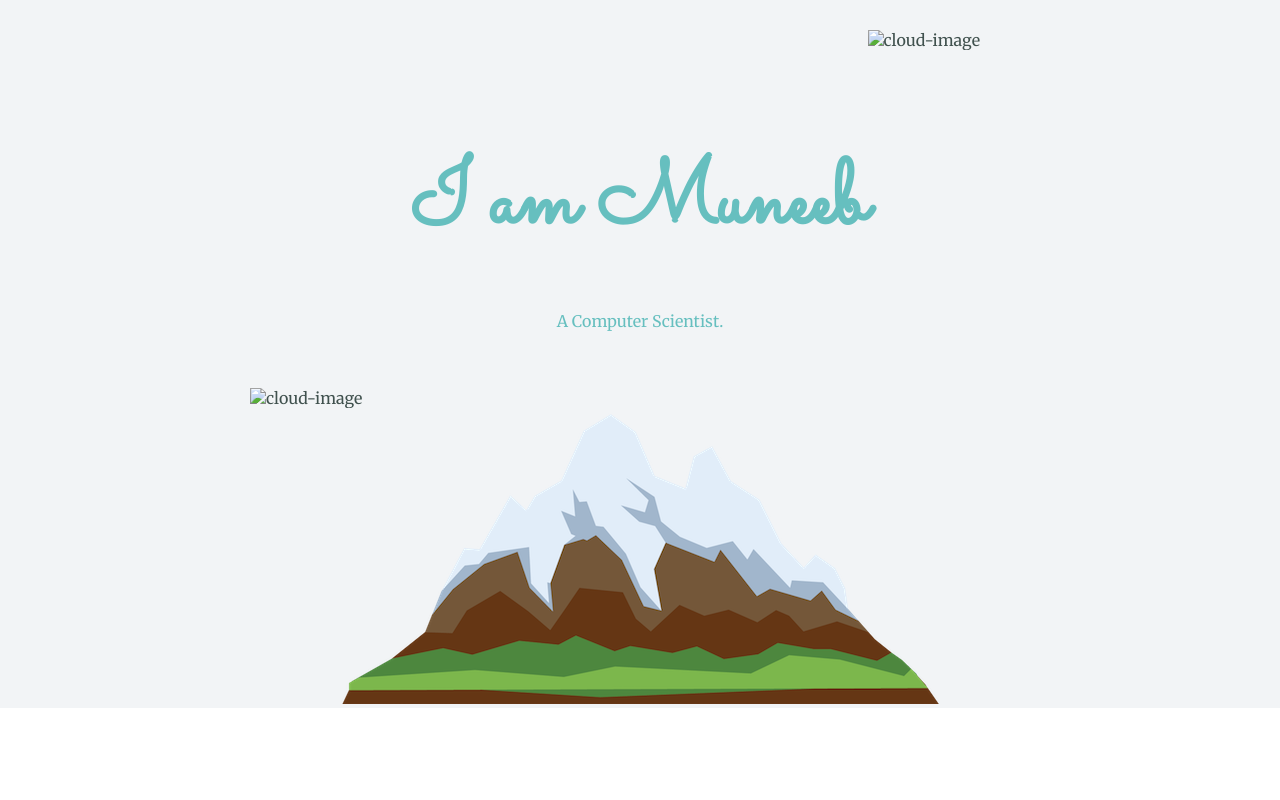
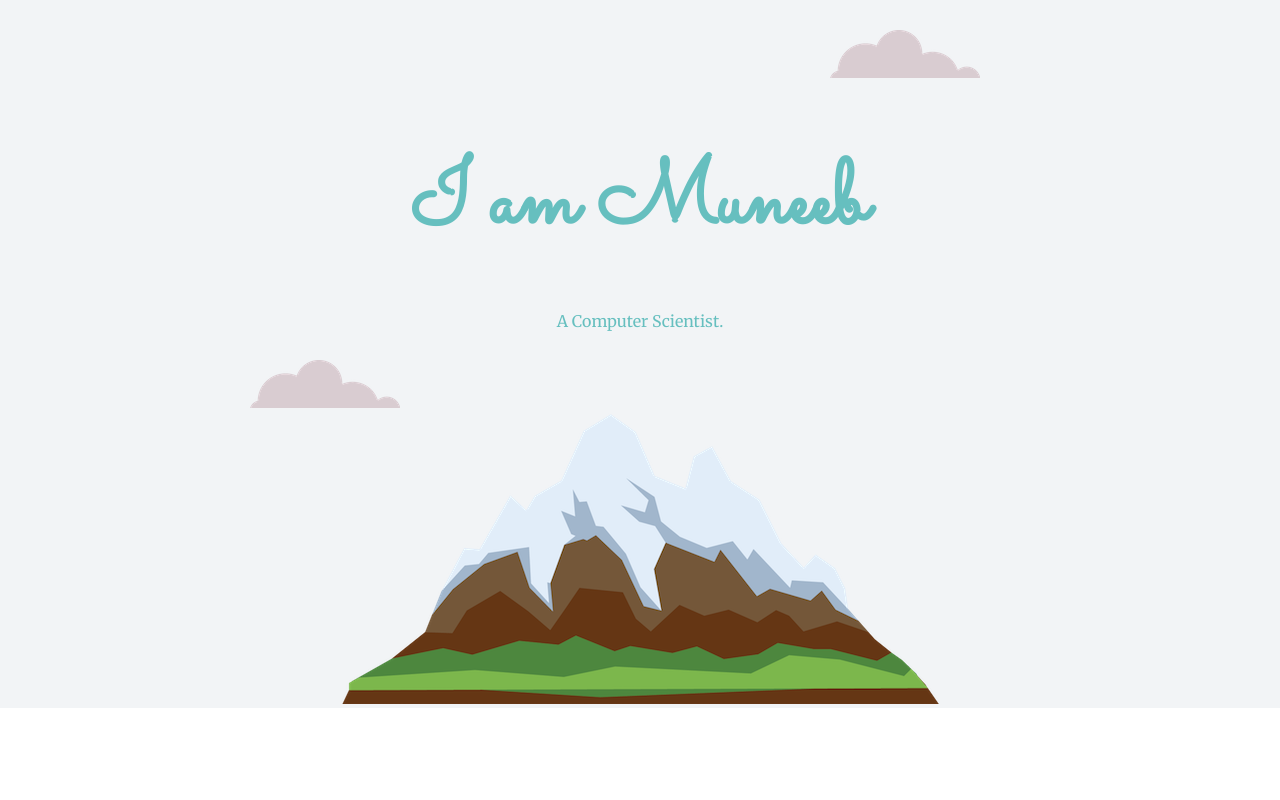
Before and after one commit to hussainghazali/Web-Programming-Assignment-02, a plain HTML site: page AboutMe.html in a window 1280 px wide. Shown: the top 800 px of the page. Drawn offline with Linux system fonts and the light colour scheme; files that its build step writes are made by us from their sources; files whose address does not match are found by name.

Commit message:
Update AboutMe.html

```diff
--- a/AboutMe.html
+++ b/AboutMe.html
@@ -3,18 +3,18 @@
   <head>
     <meta charset="utf-8">
     <title>About Me</title>
-    <link rel="stylesheet" href="Css/style.css">
+    <link rel="stylesheet" href="style.css">
     <link rel="icon" href="favicon.ico">
     <link href="https://fonts.googleapis.com/css?family=Merriweather|Montserrat|Sacramento&display=swap" rel="stylesheet">
   </head>
   <body>
 <div class="top-container">
-  <img class="top-cloud" src="images/cloud.png" alt="cloud-image">
+  <img class="top-cloud" src="cloud.png" alt="cloud-image">
 <h1>I am Muneeb</h1>
 <div class="subtitle">
   <p>A Computer Scientist.</p>
   </div>
-  <img class="bottom-cloud" src="images/cloud.png" alt="cloud-image">
+  <img class="bottom-cloud" src="cloud.png" alt="cloud-image">
   <img src="images/mountain.png" alt="mountain-image">
 </div>
 <div class="middle-container">
```
